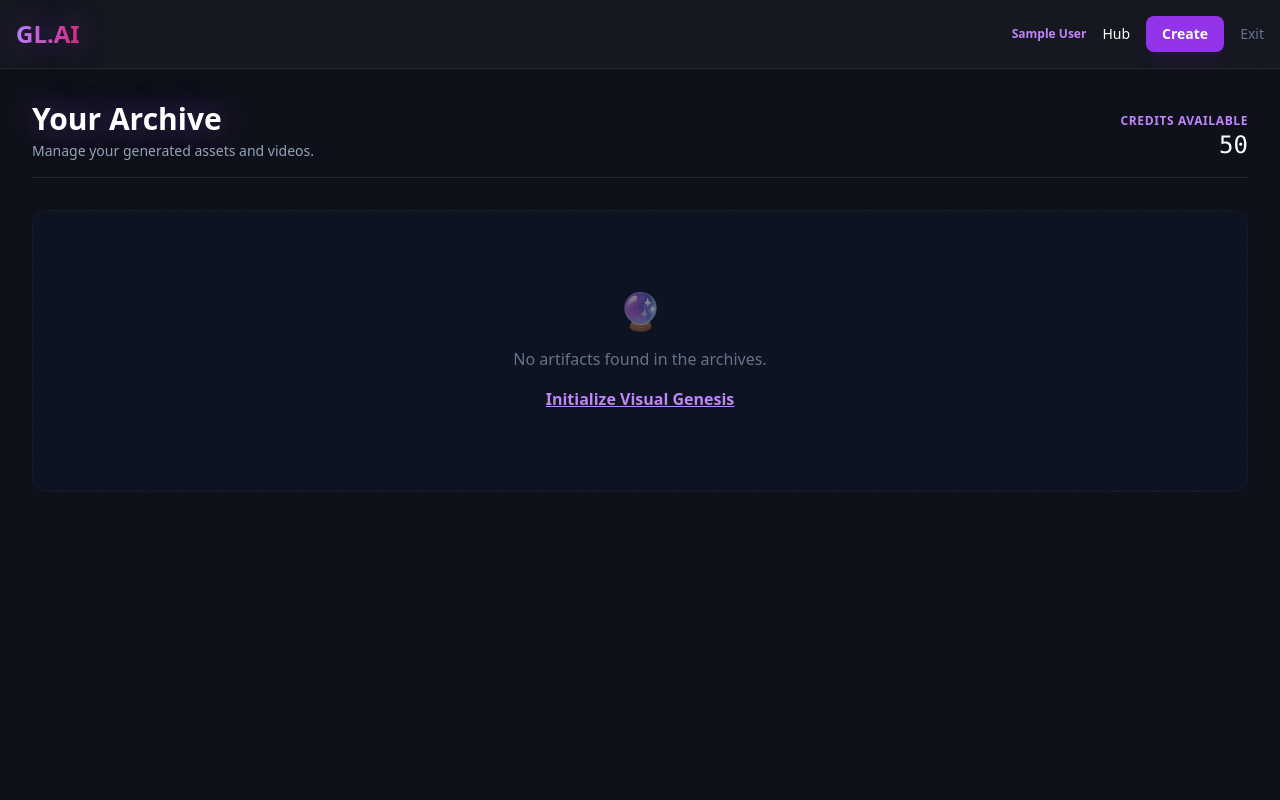
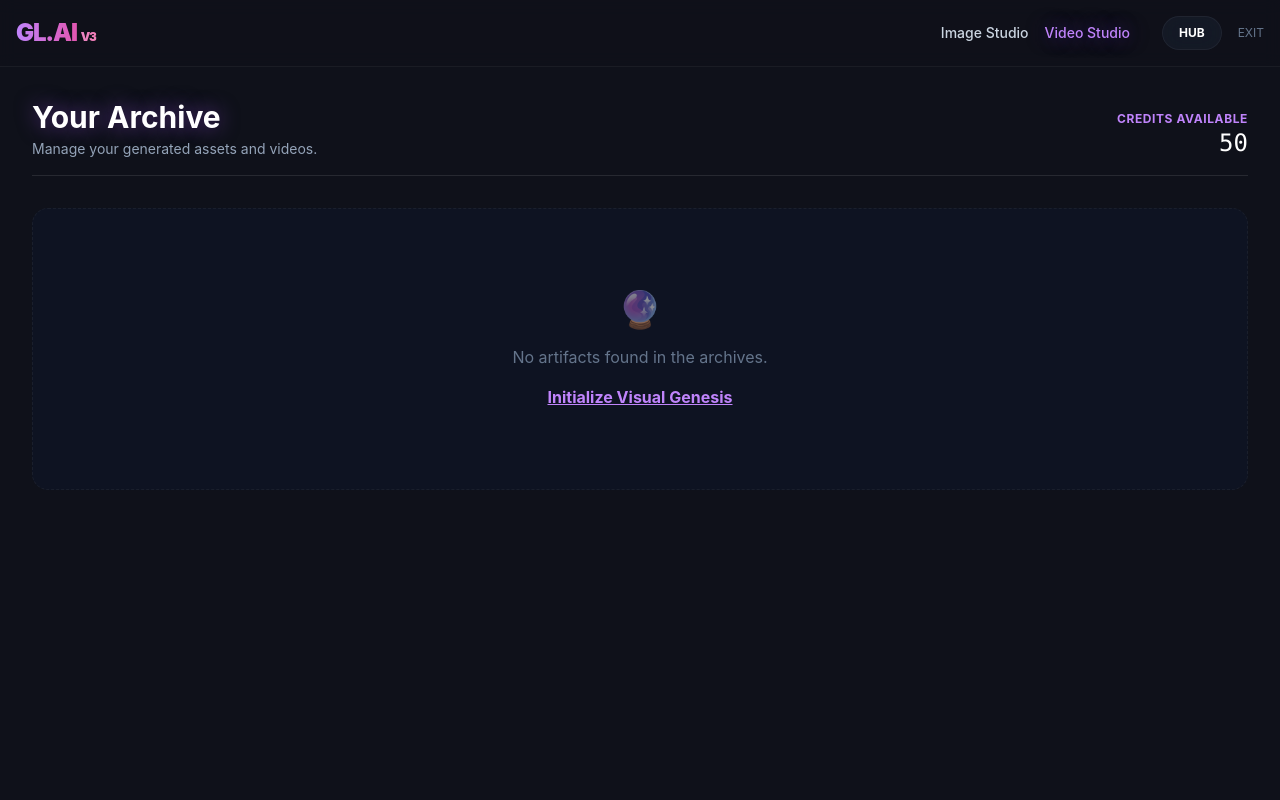
Before and after one commit to Devil-nkp/GameLore-AI, a Flask app: page /dashboard in a window 1280 px wide. Run offline with Flask 3, Linux system fonts and the light colour scheme; the visitor is signed in with stand-in values (Sample User, id 1); data that the repository does not hold is empty; some libraries are stand-ins or nearby versions.

Commit message:
base.html

```diff
--- a/templates/base.html
+++ b/templates/base.html
@@ -3,34 +3,56 @@
 <head>
     <meta charset="UTF-8">
     <meta name="viewport" content="width=device-width, initial-scale=1.0">
-    <title>GameLore Supreme</title>
+    <title>GL.AI Supreme V3</title>
     <script src="https://cdn.tailwindcss.com"></script>
     <script src="https://unpkg.com/htmx.org@1.9.10"></script>
     <script defer src="https://cdn.jsdelivr.net/npm/alpinejs@3.13.3/dist/cdn.min.js"></script>
     <style>
-        body { background-color: #0f111a; color: white; }
-        .glass { background: rgba(255, 255, 255, 0.03); backdrop-filter: blur(16px); border-bottom: 1px solid rgba(255, 255, 255, 0.08); }
-        .glow-text { text-shadow: 0 0 30px rgba(168, 85, 247, 0.5); }
-        .htmx-indicator{ display:none; }
-        .htmx-request .htmx-indicator{ display:inline; }
+        body { background-color: #0f111a; color: white; font-family: 'Inter', sans-serif; }
+        .glass { background: rgba(30, 41, 59, 0.4); backdrop-filter: blur(12px); border: 1px solid rgba(255, 255, 255, 0.05); }
+        .glow-text { text-shadow: 0 0 20px rgba(168, 85, 247, 0.5); }
+        .htmx-indicator { display:none; }
+        .htmx-request .htmx-indicator { display:inline; }
     </style>
 </head>
-<body class="font-sans antialiased min-h-screen flex flex-col">
-    <nav class="p-4 flex justify-between items-center glass sticky top-0 z-50">
-        <a href="/" class="text-2xl font-extrabold bg-clip-text text-transparent bg-gradient-to-r from-purple-400 to-pink-600 glow-text">GL.AI</a>
-        <div class="flex gap-4 items-center">
-            {% if current_user.is_authenticated %}
-                <span class="text-xs text-purple-400 font-bold hidden md:inline">{{ current_user.name }}</span>
-                <a href="/dashboard" class="hover:text-white transition text-sm">Hub</a>
-                <a href="/generate_visuals" class="bg-purple-600 hover:bg-purple-500 px-4 py-2 rounded-lg font-bold text-sm shadow-lg shadow-purple-900/20">Create</a>
-                <a href="/logout" class="text-slate-500 hover:text-red-400 text-sm">Exit</a>
-            {% else %}
-                <a href="/login/google" class="bg-white text-slate-900 px-4 py-2 rounded-lg font-bold text-sm text-black">Login</a>
-            {% endif %}
+<body class="min-h-screen flex flex-col" x-data="{ cinemaOpen: false, cinemaSrc: '', cinemaType: 'img' }">
+
+    <nav class="p-4 border-b border-white/5 bg-[#0f111a]/80 backdrop-blur sticky top-0 z-40">
+        <div class="max-w-7xl mx-auto flex justify-between items-center">
+            <a href="/" class="text-2xl font-black bg-clip-text text-transparent bg-gradient-to-r from-purple-400 to-pink-500 tracking-tighter">GL.AI<span class="text-xs text-white/30 ml-1">V3</span></a>
+            <div class="flex gap-4 items-center">
+                {% if current_user.is_authenticated %}
+                    <div class="hidden md:flex gap-4 mr-4 text-sm font-medium">
+                        <a href="/generate_visuals" class="text-slate-300 hover:text-white transition">Image Studio</a>
+                        <a href="/video_studio" class="text-purple-400 hover:text-purple-300 transition glow-text">Video Studio</a>
+                    </div>
+                    <a href="/dashboard" class="glass px-4 py-2 rounded-full text-xs font-bold hover:bg-white/5 transition">HUB</a>
+                    <a href="/logout" class="text-slate-500 hover:text-red-400 text-xs">EXIT</a>
+                {% else %}
+                    <a href="/login/google" class="bg-white text-black px-4 py-2 rounded-lg font-bold text-xs hover:scale-105 transition">LOGIN</a>
+                {% endif %}
+            </div>
         </div>
     </nav>
+
     <main class="flex-1 w-full max-w-7xl mx-auto p-4 md:p-8">
         {% block content %}{% endblock %}
     </main>
+
+    <div x-show="cinemaOpen"
+         x-transition.opacity
+         class="fixed inset-0 z-[100] bg-black/95 flex items-center justify-center p-4 backdrop-blur-sm"
+         style="display: none;">
+
+        <button @click="cinemaOpen = false" class="absolute top-6 right-6 text-white/50 hover:text-white transition">
+            <svg class="w-10 h-10" fill="none" stroke="currentColor" viewBox="0 0 24 24"><path stroke-linecap="round" stroke-linejoin="round" stroke-width="2" d="M6 18L18 6M6 6l12 12"></path></svg>
+        </button>
+
+        <div class="relative max-w-7xl max-h-[90vh] w-full flex items-center justify-center">
+            <img x-show="cinemaType === 'img'" :src="cinemaSrc" class="max-h-[85vh] max-w-full rounded-lg shadow-2xl border border-white/10">
+            <video x-show="cinemaType === 'vid'" :src="cinemaSrc" controls autoplay loop class="max-h-[85vh] max-w-full rounded-lg shadow-2xl border border-purple-500/30"></video>
+        </div>
+    </div>
+
 </body>
 </html>
```
